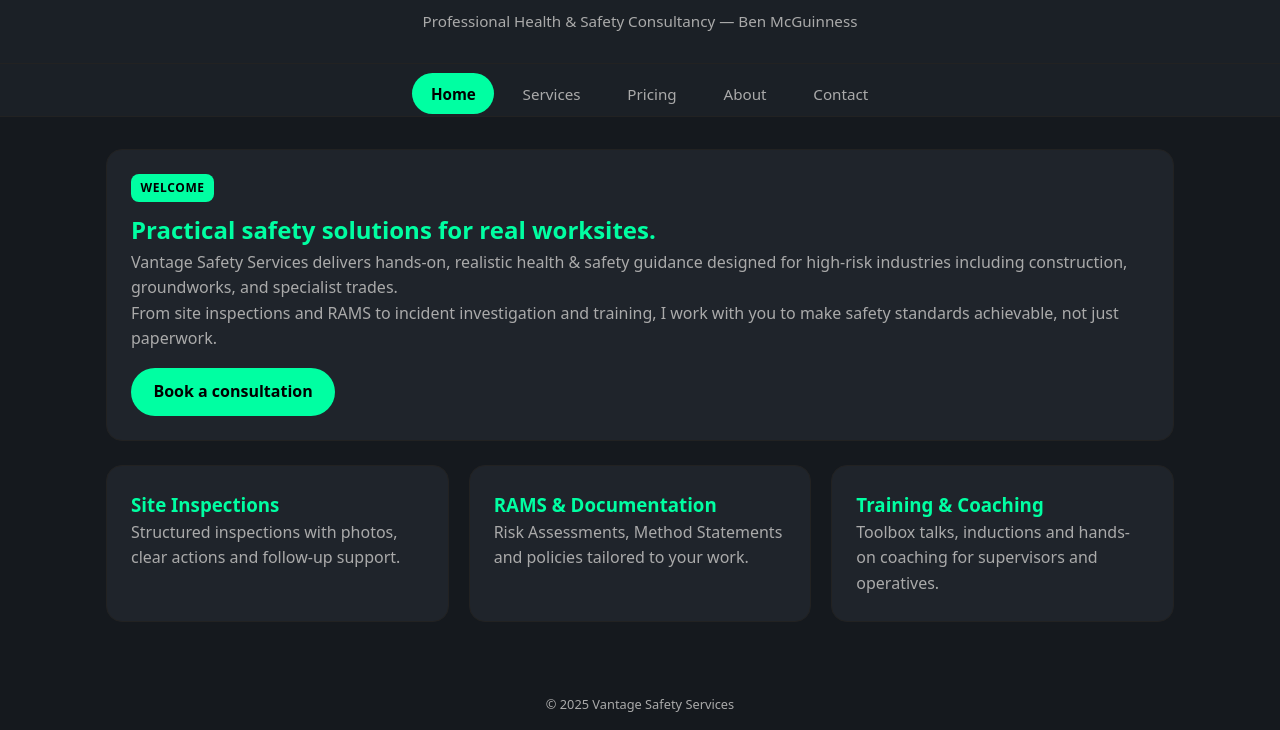
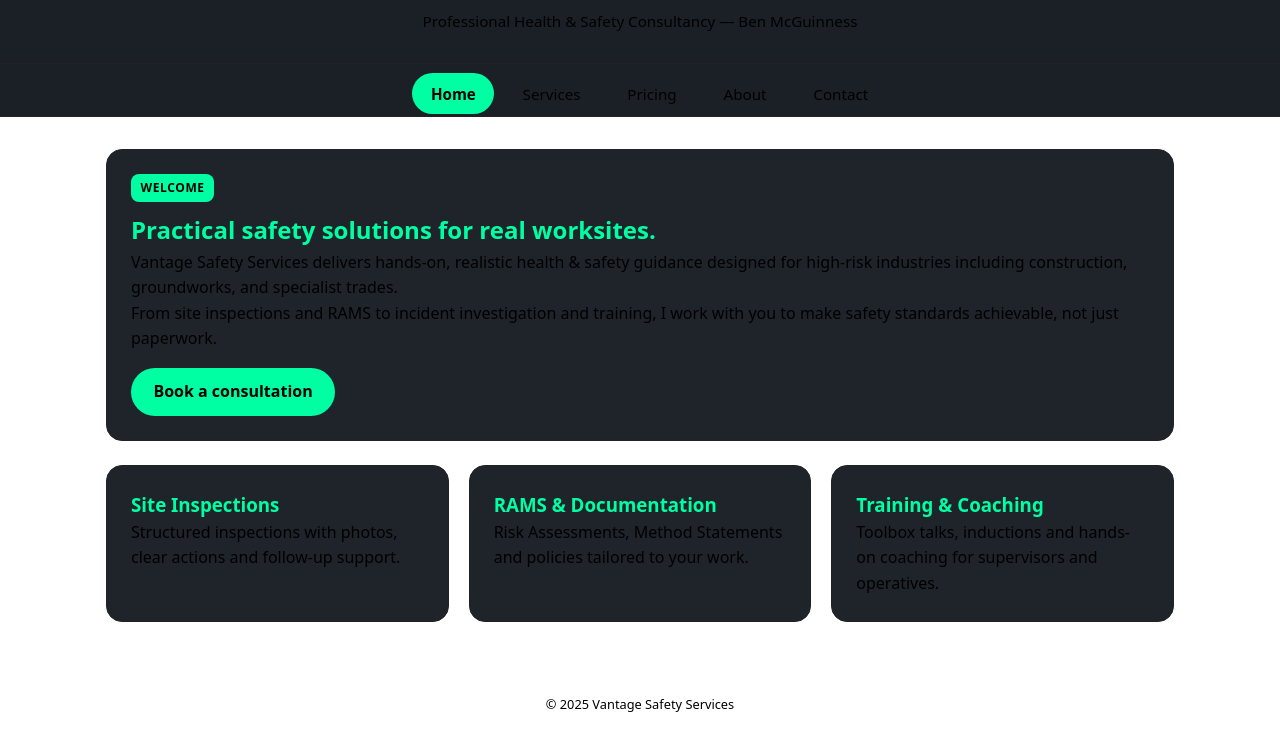
Before and after one commit to benmcguinness676-lang/Vantage-safety, a plain HTML site: page index.html in a window 1280 px wide. Shown: the part 95-825 px from the top of the page. Drawn offline with Linux system fonts and the light colour scheme.

Commit message:
Colour changes

```diff
--- a/index.html
+++ b/index.html
@@ -6,9 +6,9 @@
   <meta name="viewport" content="width=device-width, initial-scale=1.0" />
   <style>
     :root {
-      --bg: #15191e;
-      --text-primary: #ffffff;
-      --text-secondary: #aaaaaa;
+      --bg: #ffffff;
+      --text-primary: #000000;
+      --text-secondary: #000000;
       --accent: #00ffa2;
       --card-bg: #1f242b;
       --nav-bg: #1b2026;
```
